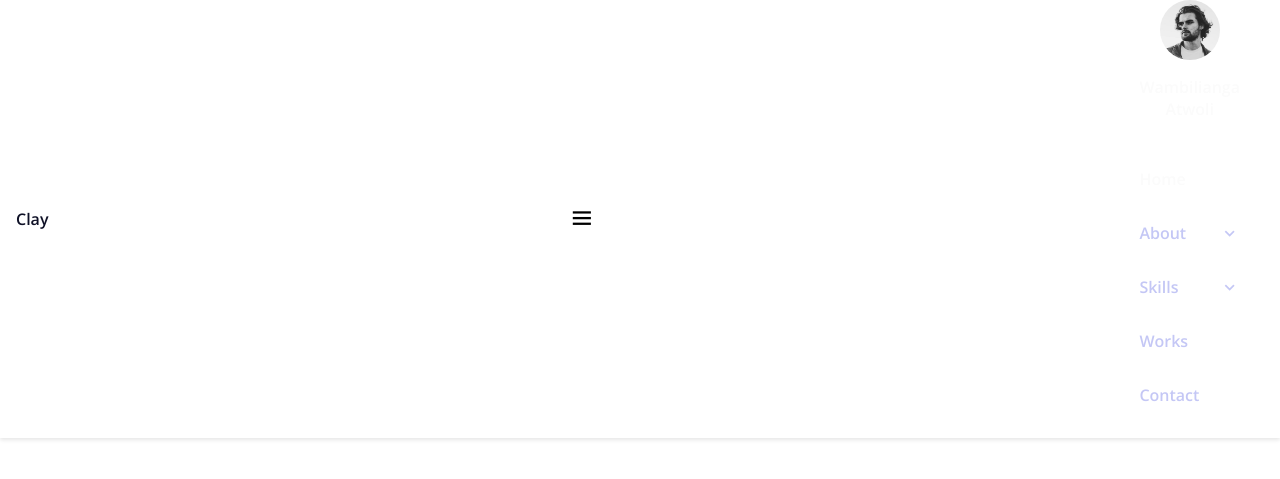
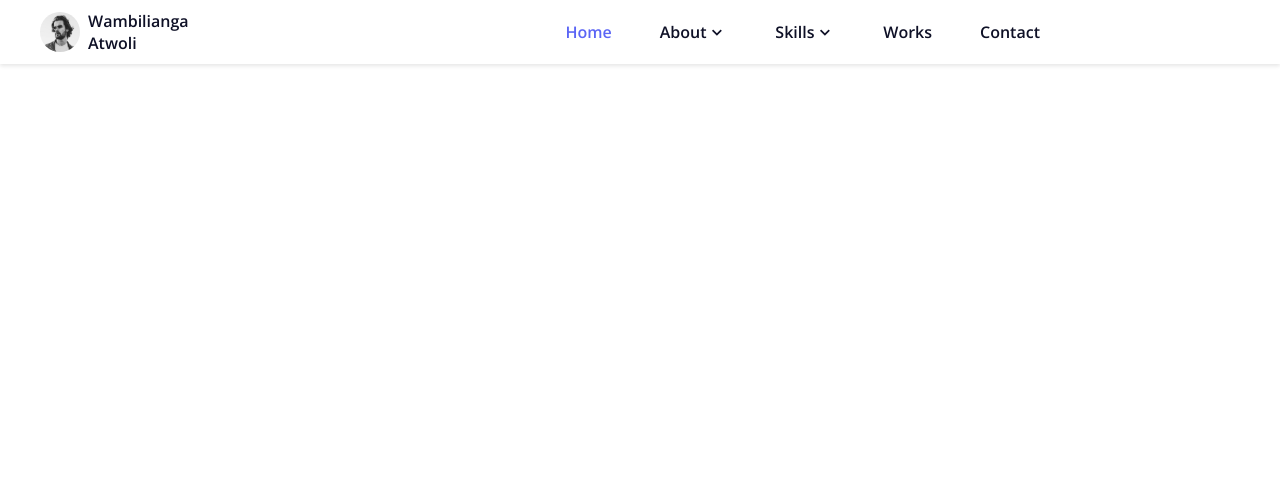
Before and after one commit to nickonyi/programming-concepts-practice, a PHP site: page / in a window 1280 px wide. Shown: the top 479 px of the page. Run offline with PHP 8.4, Linux system fonts and the light colour scheme.

Commit message:
responsive nav bar menu

```diff
--- a/css/responsive-navbar-menu/style.css
+++ b/css/responsive-navbar-menu/style.css
@@ -185,3 +185,78 @@
 .dropdown:hover>.dropdown-item {
     transform: rotate(180deg);
 }
+
+@media screen and (min-width:576px) {
+    .nav {
+        width: 288px;
+    }
+}
+
+@media screen and (min-width:768px) {
+    body {
+        margin: 0;
+    }
+    .header {
+        height: calc(var(--header-height) + 1rem);
+    }
+    .header-logo,
+    .header-toggle {
+        display: none;
+    }
+    .nav {
+        width: 100%;
+    }
+    .nav-content {
+        flex-direction: row;
+        justify-content: space-between;
+        align-items: center;
+    }
+    .nav-perfil {
+        flex-direction: row;
+        text-align: initial;
+        margin: 0;
+    }
+    .nav-img {
+        width: 40px;
+        height: 40px;
+        margin-right: .5rem;
+        margin-bottom: 0;
+    }
+    .nav-img img {
+        width: 40px;
+    }
+    .nav-name {
+        color: var(--dark-color);
+    }
+    .nav-list {
+        display: flex;
+        align-items: center;
+    }
+    .nav-item {
+        margin: 0 1.5rem;
+        padding: 1.4rem 0;
+    }
+    .nav-link {
+        color: var(--dark-color);
+    }
+    .nav-link:hover {
+        color: var(--first-color);
+    }
+    .active {
+        color: var(--first-color);
+    }
+    .dropdown {
+        position: relative;
+    }
+    .dropdown-menu {
+        position: fixed;
+        margin: 0;
+        top: calc(var(--header-height) + 1rem);
+        padding: .5rem 1.5rem;
+        box-shadow: 0 2px 4px rgba(0, 0, 0, 0.1);
+        border-radius: .5rem;
+    }
+    .dropdown-item {
+        margin: .5rem 0;
+    }
+}
```
